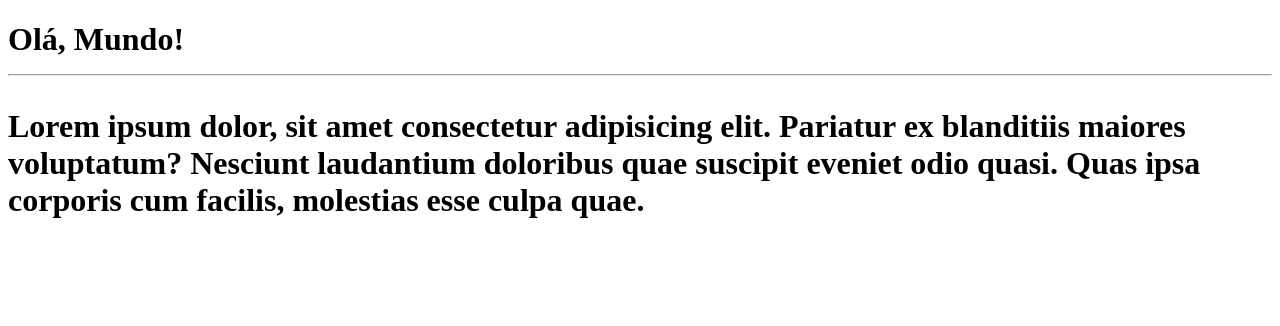
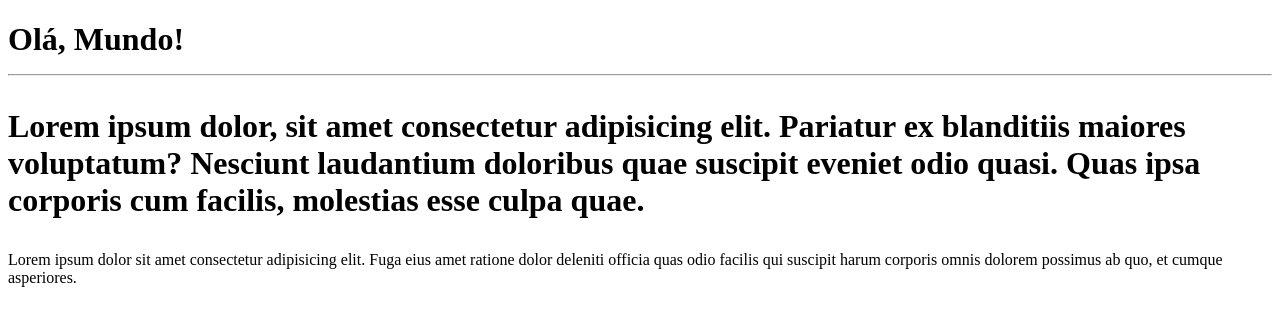
Before and after one commit to mariaganzo/Ola-mundo, a plain HTML site: page site exemplo/index.html in a window 1280 px wide. Drawn offline with Linux system fonts and the light colour scheme.

Commit message:
adicionei outro paragrafo

```diff
--- a/site exemplo/index.html
+++ b/site exemplo/index.html
@@ -11,5 +11,6 @@
     <hr>
     <p>Lorem ipsum dolor, sit amet consectetur adipisicing elit. Pariatur ex blanditiis maiores voluptatum? Nesciunt laudantium doloribus quae suscipit eveniet odio quasi. Quas ipsa corporis cum facilis, molestias esse culpa quae.</p>
     </h1>
+    <p>Lorem ipsum dolor sit amet consectetur adipisicing elit. Fuga eius amet ratione dolor deleniti officia quas odio facilis qui suscipit harum corporis omnis dolorem possimus ab quo, et cumque asperiores.</p>
 </body>
 </html>
```
